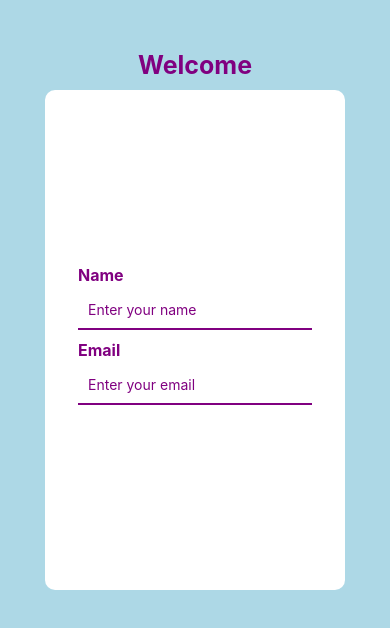
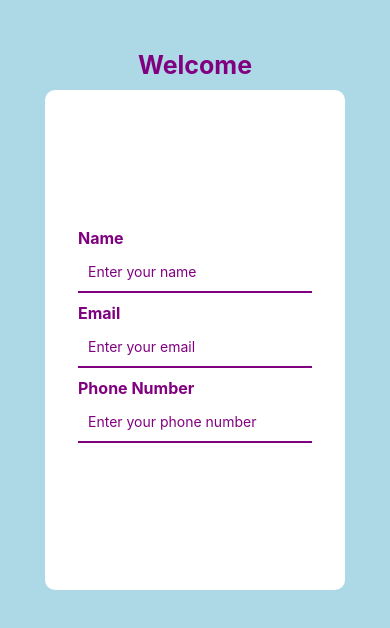
Before and after one commit to xiaoxuansu11041104/NumberGuessingGame, a React Native app: screen / in a window 390 px wide. Shown: the top 628 px of the page. Built offline with nearby package versions, Linux system fonts and the light colour scheme.

Commit message:
Added phone input

```diff
--- a/screens/StartScreen.js
+++ b/screens/StartScreen.js
@@ -12,7 +12,9 @@ export default function StartScreen() {
     const [email, setEmail] = useState('');
     const [emailError, setEmailError] = useState('');
 
-    //
+    // Create state variables for phone and phoneError
+    const [phone, setPhone] = useState('');
+    const [phoneError, setPhoneError] = useState('');
 
     // Create a function to handle the name input
     const handleNameChange = (text) => {
@@ -30,16 +32,31 @@ export default function StartScreen() {
 
     // Create a function to handle the email input
     const handleEmailChange = (text) => {
-        // Set the email state variable to the text input
         setEmail(text);
-        // Check if the email is valid
-        if (!text.includes('@') || !text.includes('.')) {
-            setEmailError('Please enter a valid email');
+        // Simple email regex for validation
+        const emailRegex = /^[^\s@]+@[^\s@]+\.[^\s@]+$/;
+        if (!emailRegex.test(text)) {
+            setEmailError('Please enter a valid email address');
         } else {
-            // Clear the error message
             setEmailError('');
         }
-    }
+    };
+
+    // Function to handle and validate the phone number input
+    const handlePhoneChange = (text) => {
+        setPhone(text);
+        const phoneRegex = /^[0-9]{10}$/;  // Validate that the input has exactly 10 digits
+        const lastDigit = text.charAt(text.length - 1);  // Get the last digit of the phone number
+
+        if (!phoneRegex.test(text)) {
+            setPhoneError('Phone number must be exactly 10 digits');
+        } else if (lastDigit === '0' || lastDigit === '1') {
+            setPhoneError('The last digit of the phone number cannot be 0 or 1');
+        } else {
+            setPhoneError('');
+        }
+    };
+
     return (
         <View style={styles.container}>
             {/* display the header here */}
@@ -69,6 +86,19 @@ export default function StartScreen() {
                     />
                     {/* display the email error message here */}
                     {emailError ? <Text style={styles.errorText}>{emailError}</Text> : null}
+                </View>
+                {/* Phone Input */}
+                <View style={styles.inputContainer}>
+                    <Text style={styles.label}>Phone Number</Text>
+                    <TextInput
+                        style={styles.input}
+                        onChangeText={handlePhoneChange}
+                        value={phone}
+                        placeholder="Enter your phone number"
+                        keyboardType="numeric"
+                    />
+                    {/* display the phone error message here */}
+                    {phoneError ? <Text style={styles.errorText}>{phoneError}</Text> : null}
                 </View>
             </Card>
 
```
